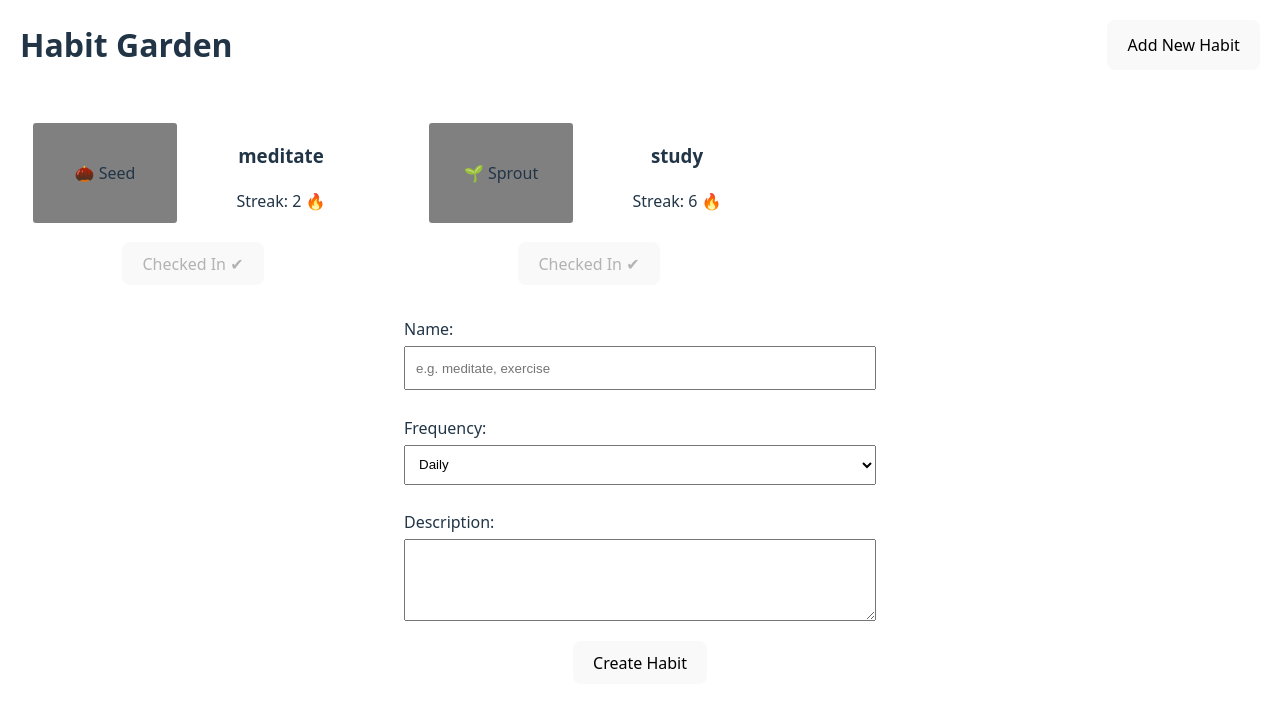
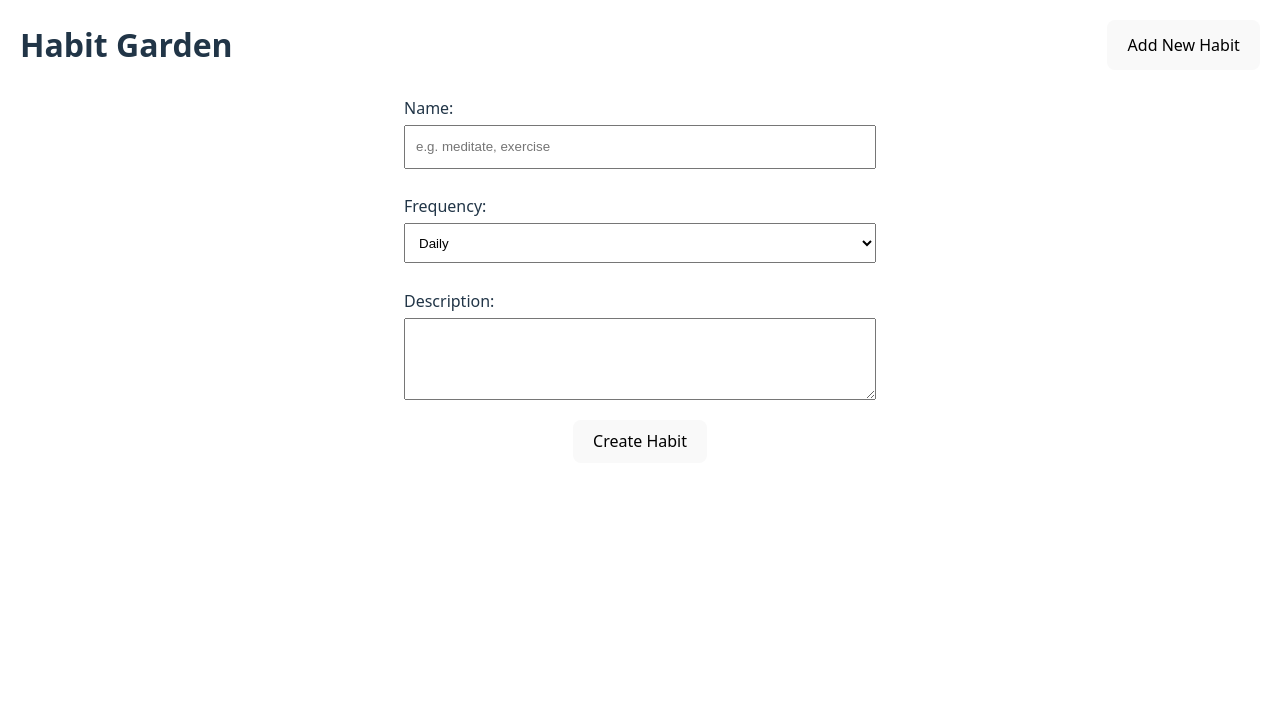
Before and after one commit to MichaelJSwain/habit-garden, a React (Vite) app: page / in a window 1280 px wide. Shown: the top 708 px of the page. Built offline with nearby package versions, Linux system fonts and the light colour scheme.

Commit message:
persist changes in localStorage when updates are made

```diff
--- a/src/components/HabitCard/HabitCard.css
+++ b/src/components/HabitCard/HabitCard.css
@@ -19,6 +19,9 @@
 .card-info-container {
     width: 45%;
 }
+.card-info-container {
+    text-align: left;
+}
 .card-button-container {
     margin-top: 10px;
     width: 100%;
--- a/src/pages/Dashboard.jsx
+++ b/src/pages/Dashboard.jsx
@@ -1,43 +1,30 @@
-import { useState } from "react"
+import { useEffect, useState } from "react"
 import { Header } from "../components/Header/Header"
 import { HabitList } from "../components/HabitList/HabitList.jsx";
 import { AddHabitForm } from "../components/AddHabitForm/AddHabitForm.jsx";
 
-const fakeData = [
-    {
-        id: 1,
-        name: 'meditate',
-        frequency: 'Daily',
-        streak: 2,
-        lastCheckIn: '2025-04-05',
-        createdAt: new Date().toISOString().split("T")[0],
-        stage: "Seed",
-        description: '',
-        history: []
-    },
-    {
-        id: 9,
-        name: 'study',
-        frequency: 'Daily',
-        streak: 6,
-        lastCheckIn: '2025-04-05',
-        createdAt: new Date().toISOString().split("T")[0],
-        stage: "Seed",
-        description: 'for the test',
-        history: []
-    }
-]
+const HABITS_KEY = "habit_list";
 
 export const Dashboard = () => {
-    const [habits, setHabits] = useState(fakeData);
+    const [habits, setHabits] = useState([]);
+
+    useEffect(() => {
+        // 'fetch' stored habits in localStorage
+        const stored = localStorage.getItem(HABITS_KEY);
+
+        if (stored) {
+            const parsedHabits = JSON.parse(stored);
+            setHabits(parsedHabits);
+        }
+    }, []);
 
     const handleAddHabit = (newHabit) => {
+        const updatedList = [...habits, newHabit];
+        // update UI
+        setHabits(updatedList);
+
         // persist data
-
-        // update UI
-        setHabits(prevValue => {
-            return [...prevValue, newHabit];
-        })
+        storeHabits(updatedList);
     }
 
     const handleUpdateHabit = (updatedHabit) => {
@@ -45,26 +32,12 @@ export const Dashboard = () => {
         setHabits(updatedList);
 
         // persist data
+        storeHabits(updatedList);
     }
 
-    const handleCheckIn = (habit) => {
-        setHabits(prevValue => {
-
-            const updatedHabits = prevValue.map(h => {
-                if (h.id === habit.id) {
-                    return {
-                        ...h,
-                        streak: h.streak + 1,
-                        lastCheckIn: new Date().toISOString().split("T")[0]
-                    }
-                } else {
-                    return h;
-                }
-            })
-            console.log(updatedHabits);
-
-            return updatedHabits;
-        })
+    const storeHabits = (habitList) => {
+        const stringifiedHabits = JSON.stringify(habitList);
+        localStorage.setItem(HABITS_KEY, stringifiedHabits);
     }
 
     return (
```
